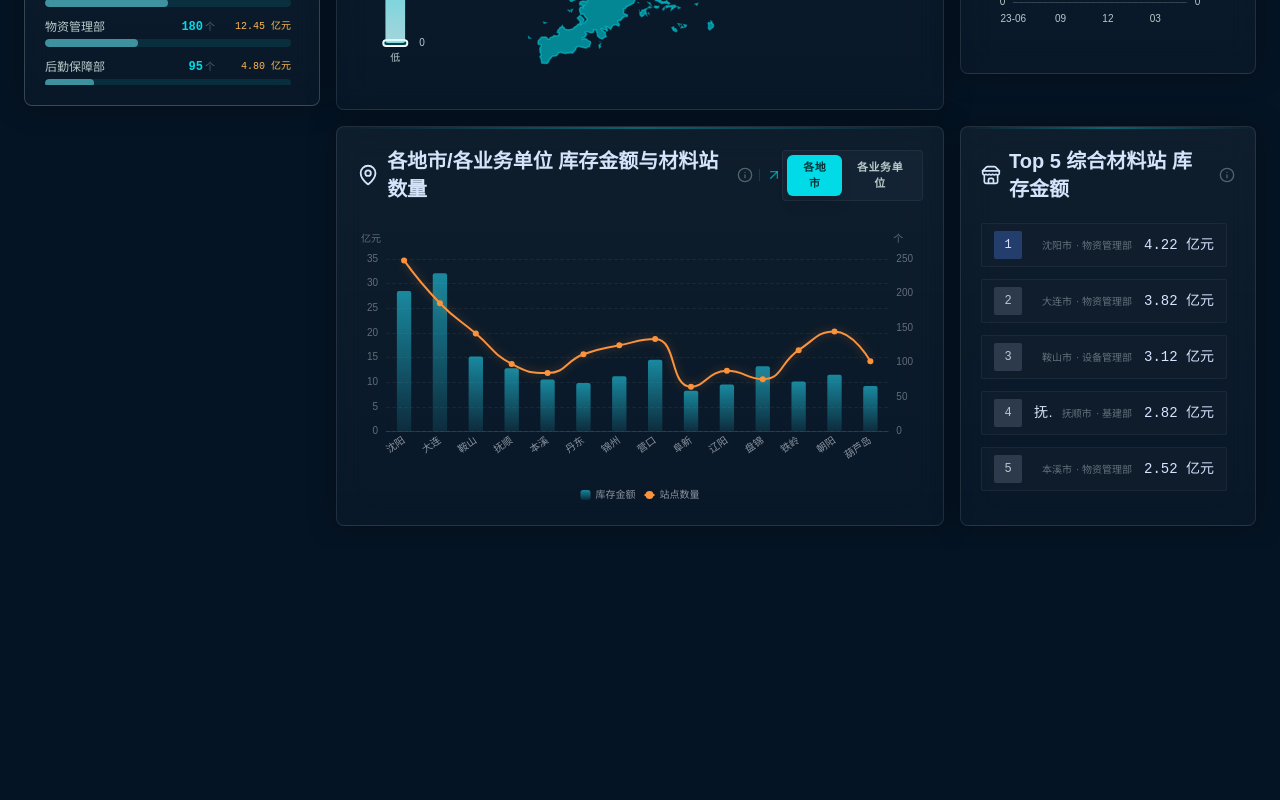
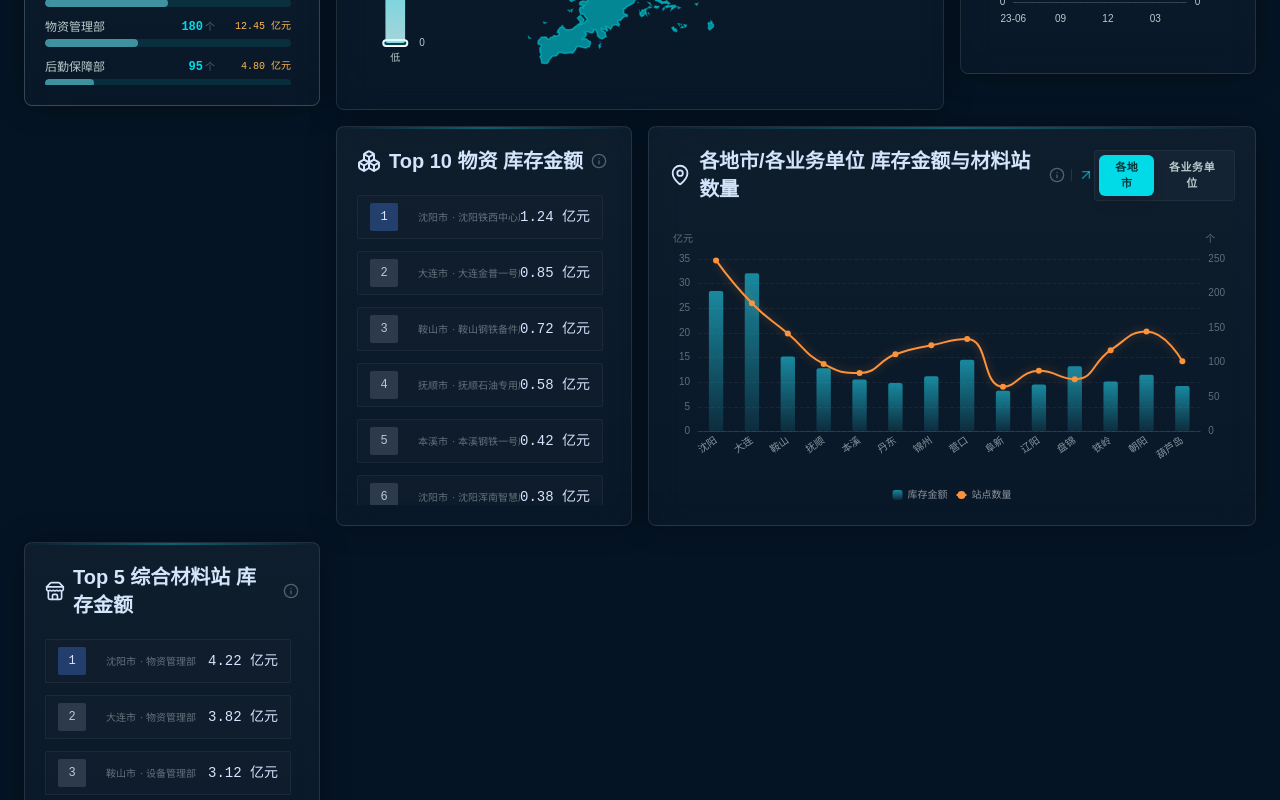
Before and after one commit to zhaowei626/liaoning-industrial-intelligence, a React (Vite) app: page / in a window 1280 px wide. Shown: the part 840-1640 px from the top of the page. Before the commit the page ends 1390 px from the top, so only its background shows below. Built offline with nearby package versions, Linux system fonts and the light colour scheme.

Commit message:
feat: add Top 10 material ranking to province dashboard layout

```diff
--- a/src/data/mockData.ts
+++ b/src/data/mockData.ts
@@ -270,7 +270,7 @@ export const dashboards: Record<DashboardId, DashboardData> = {
       })),
     },
     materialRankingPanel: {
-      title: "Top 5 物资 库存金额",
+      title: "Top 10 物资 库存金额",
       icon: Boxes,
       items: [
         { name: "变压器 (220kV)", value: "1.24 亿元", city: "沈阳市", station: "沈阳铁西中心库" },
@@ -278,6 +278,11 @@ export const dashboards: Record<DashboardId, DashboardData> = {
         { name: "断路器 (110kV)", value: "0.72 亿元", city: "鞍山市", station: "鞍山钢铁备件库" },
         { name: "互感器 (35kV)", value: "0.58 亿元", city: "抚顺市", station: "抚顺石油专用库" },
         { name: "绝缘子 (复合)", value: "0.42 亿元", city: "本溪市", station: "本溪钢铁一号库" },
+        { name: "电力电缆", value: "0.38 亿元", city: "沈阳市", station: "沈阳浑南智慧库" },
+        { name: "组合电器", value: "0.32 亿元", city: "大连市", station: "大连瓦房店中心库" },
+        { name: "电能表", value: "0.25 亿元", city: "鞍山市", station: "鞍山中心库房" },
+        { name: "避雷器", value: "0.18 亿元", city: "抚顺市", station: "抚顺物资仓库" },
+        { name: "熔断器", value: "0.12 亿元", city: "本溪市", station: "本溪生产库" },
       ],
     },
     inventoryRankingPanel: {
--- a/src/pages/DashboardPage.tsx
+++ b/src/pages/DashboardPage.tsx
@@ -85,6 +85,9 @@ export function DashboardPage({ dashboardId }: DashboardPageProps) {
           {/*非沈阳大屏：原有布局*/}
           {dashboard.id !== "shenyang" && (
             <>
+              <div className="col-span-12 lg:col-span-3">
+                <RankingList panel={dashboard.materialRankingPanel} className="h-[400px]" />
+              </div>
               <div className="col-span-12 lg:col-span-6">
                 {dashboard.cityInventoryPanel ? (
                   <CityInventoryPanel panel={dashboard.cityInventoryPanel} className="h-[400px]" />
```
